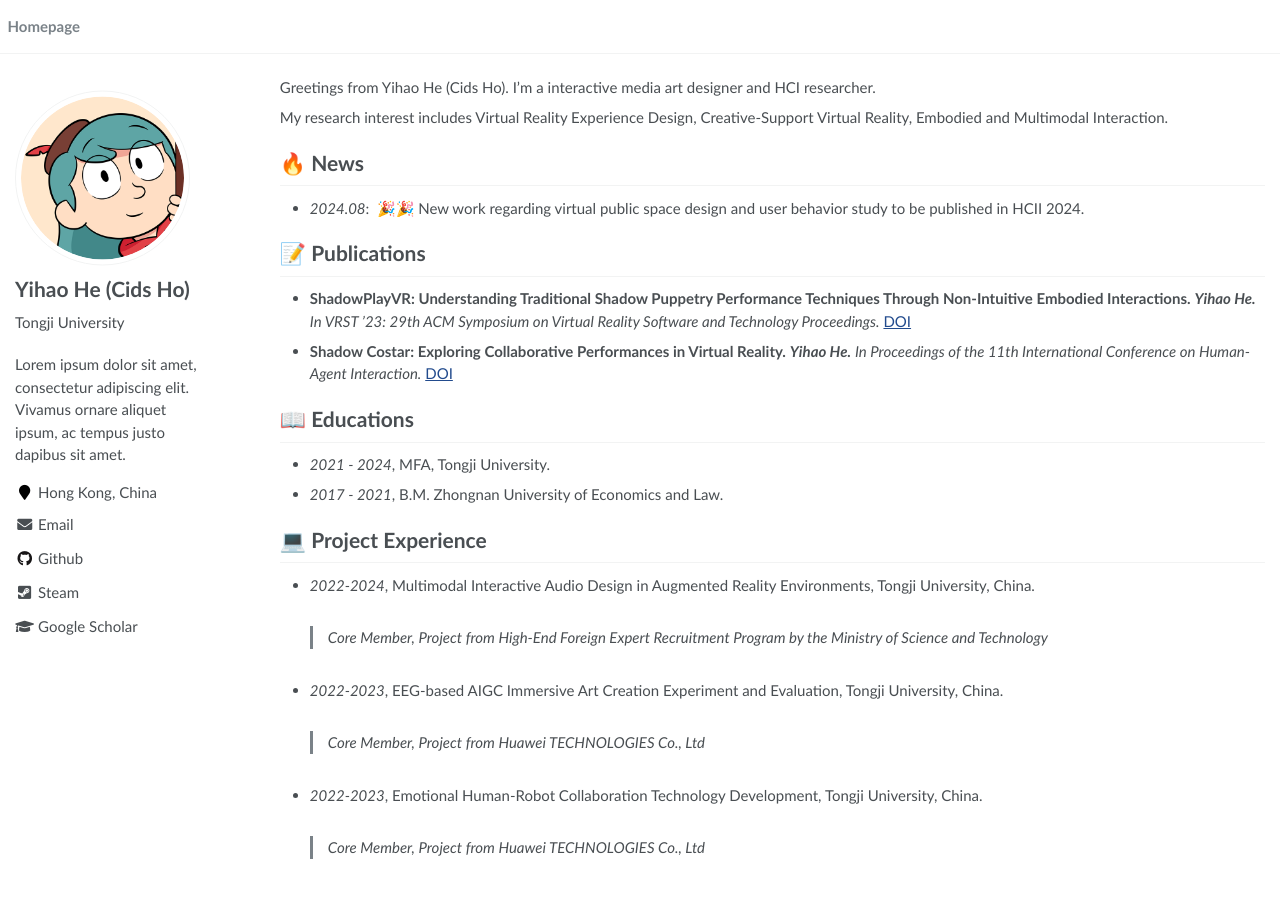
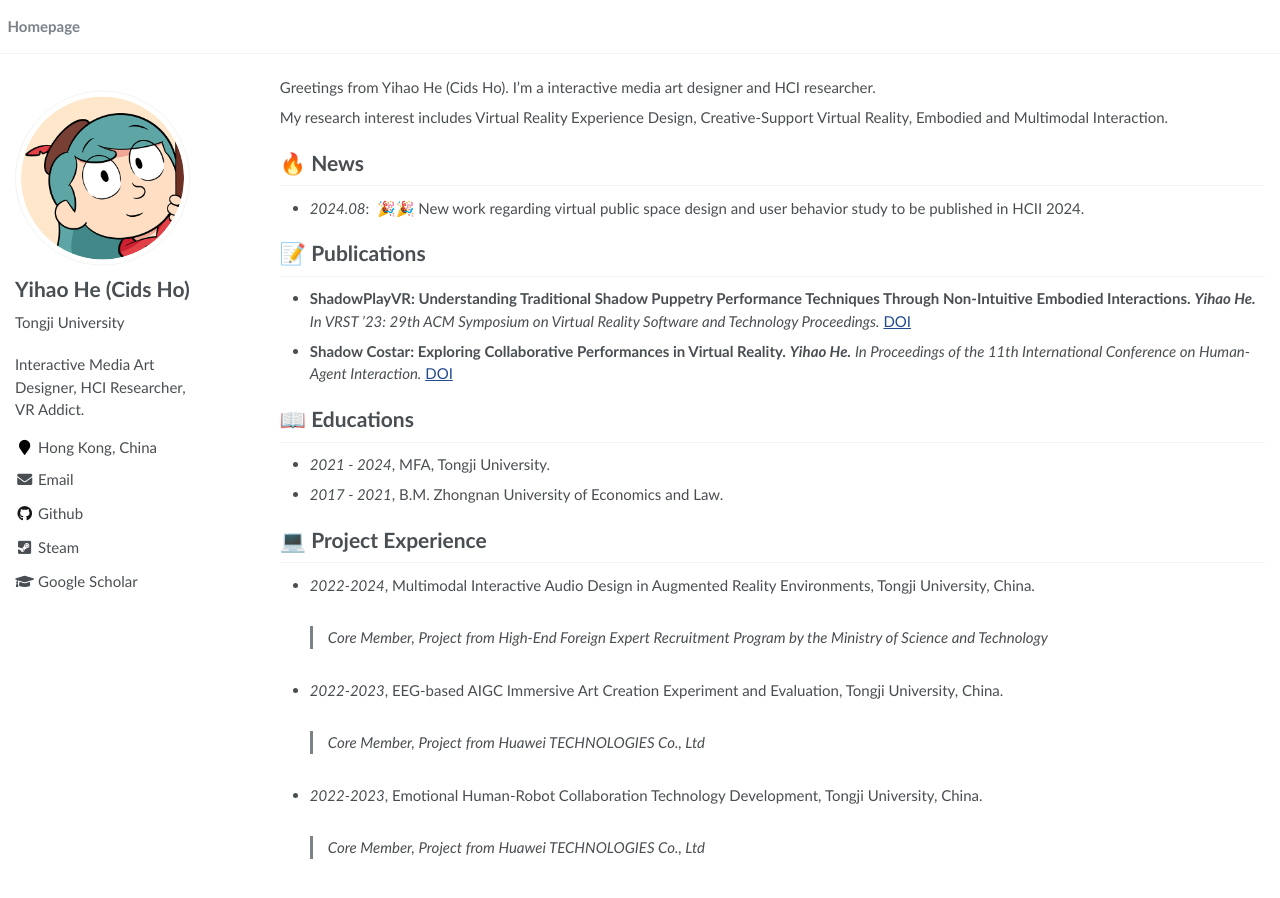
Before and after one commit to CidsHo/Cids.github.io, a Jekyll site: the page built from _pages/about.md, in a window 1280 px wide. Built offline with Jekyll 4.4.1, drawn with Linux system fonts in a browser that asks for light colours.

Commit message:
Update _config.yml

```diff
--- a/_config.yml
+++ b/_config.yml
@@ -7,7 +7,7 @@
 
 # Site Settings
 title                    : "Yihao He (Cids Ho)"
-description              : "Lorem ipsum dolor sit amet, consectetur adipiscing elit. Vivamus ornare aliquet ipsum, ac tempus justo dapibus sit amet. "
+description              : "Interactive Media Art Designer, HCI Researcher, VR Addict."
 repository               : "RayeRen/acad-homepage.github.io"
 google_scholar_stats_use_cdn : false
 
```
